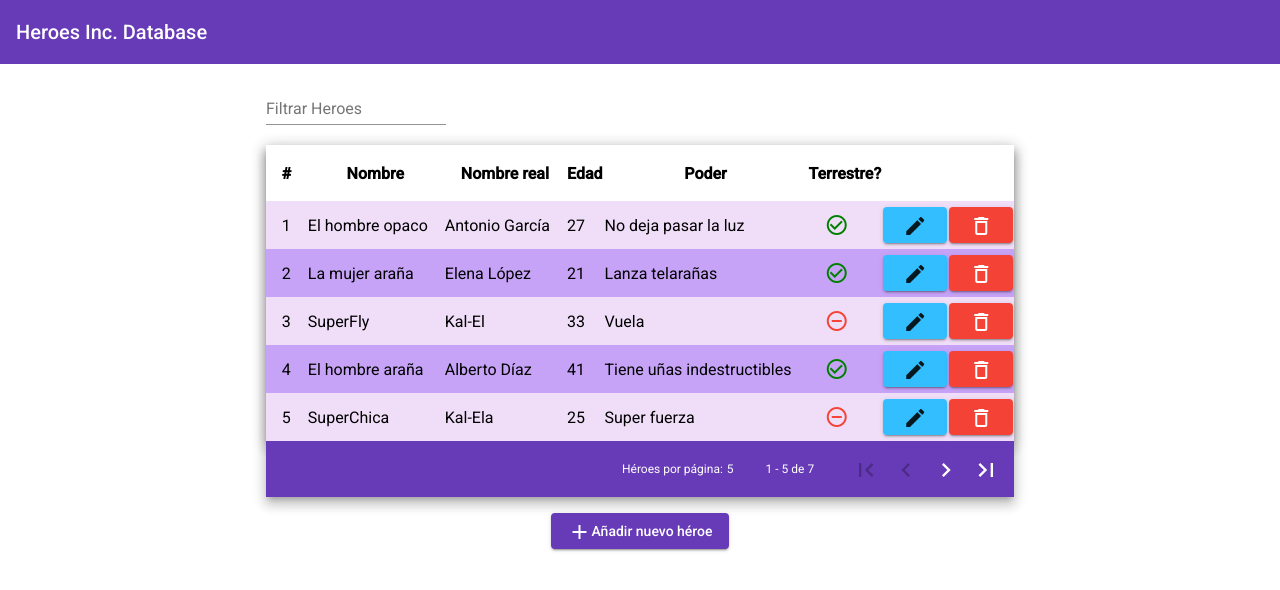
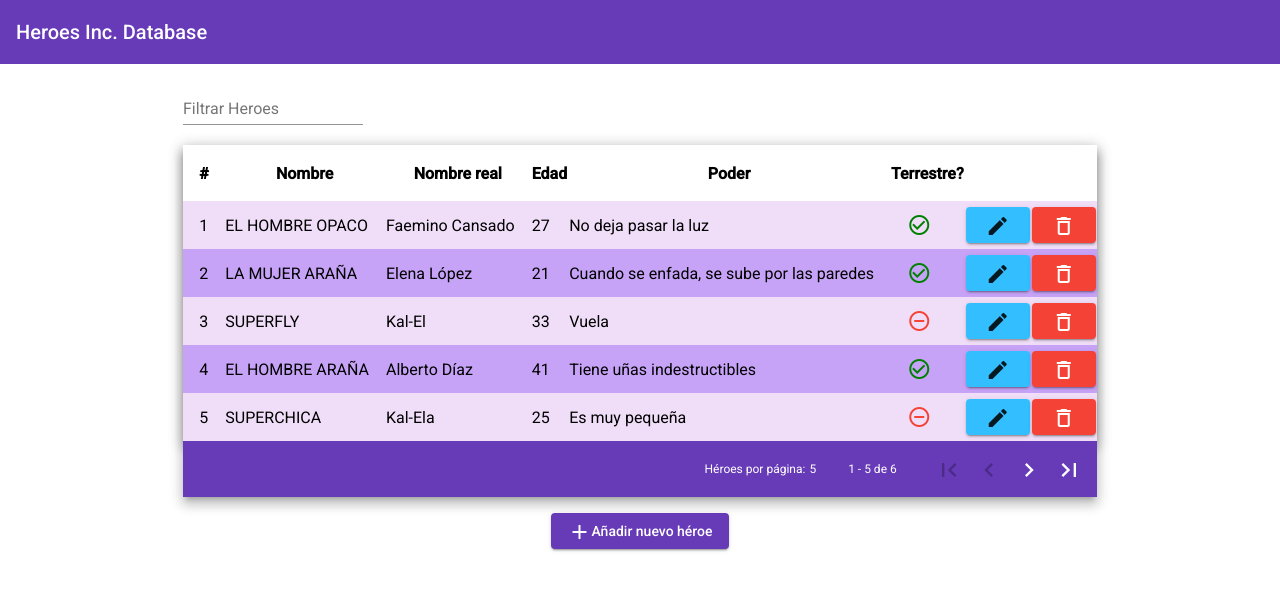
Before and after one commit to SuperIshma/heroes, an Angular app: page /main in a window 1280 px wide. Shown: the top 590 px of the page. Built offline with nearby package versions, Linux system fonts and the light colour scheme; data requests are answered from the project's data file.

Commit message:
Work done

```diff
--- a/src/app/app.component.html
+++ b/src/app/app.component.html
@@ -1,3 +1,4 @@
 <app-header></app-header>
 <router-outlet></router-outlet>
 <app-alert></app-alert>
+<app-spinner></app-spinner>
--- a/src/app/app.module.ts
+++ b/src/app/app.module.ts
@@ -15,13 +15,15 @@ import { MatDialogRef, MAT_DIALOG_DATA } from '@angular/material/dialog';
 import { DialogComponent } from './components/dialog/dialog.component';
 import { MatPaginatorIntl } from '@angular/material/paginator';
 import { MatPaginatorIntlEs } from './pages/main/paginator-es';
+import { SpinnerComponent } from './components/spinner/spinner.component';
 
 @NgModule({
   declarations: [
     AlertComponent,
     AppComponent,
     DialogComponent,
-    HeaderComponent
+    HeaderComponent,
+    SpinnerComponent
   ],
   imports: [
     AppRoutingModule,
--- /dev/null
+++ b/src/app/components/spinner/service/spinner.service.ts
@@ -0,0 +1,22 @@
+import { Injectable } from '@angular/core';
+import { Subject } from 'rxjs';
+
+@Injectable({
+  providedIn: 'root',
+})
+export class SpinnerService {
+
+  isLoading = new Subject<boolean>();
+
+  constructor() {}
+
+  public show() {
+    console.log('showing');
+     this.isLoading.next(true);
+  }
+
+  public hide() {
+    console.log('hiding');
+     this.isLoading.next(false);
+  }
+}
--- /dev/null
+++ b/src/app/components/spinner/spinner.component.html
@@ -0,0 +1,3 @@
+<div *ngIf="isLoading | async" class="overlay">
+    <p class="spinner">Loading...</p>
+</div>
--- /dev/null
+++ b/src/app/components/spinner/spinner.component.scss
@@ -0,0 +1,21 @@
+:host {
+    .overlay {
+        position: fixed;
+        display: block;
+        width: 100%;
+        height: 100%;
+        top: 0;
+        left: 0;
+        background-color: rgba(74, 74, 74, .8);
+        z-index: 99999;
+    }
+
+    .spinner {
+        position: absolute;
+        top: 50%;
+        left: 50%;
+        transform: translate(-50%, -50%);
+        color: white;
+        font-size: 3rem;
+    }
+}
--- /dev/null
+++ b/src/app/components/spinner/spinner.component.ts
@@ -0,0 +1,14 @@
+import { Component } from '@angular/core';
+import { SpinnerService } from './service/spinner.service';
+import { Subject } from 'rxjs';
+
+@Component({
+  selector: 'app-spinner',
+  templateUrl: './spinner.component.html',
+  styleUrls: [ './spinner.component.scss' ],
+})
+export class SpinnerComponent {
+  public isLoading: Subject<boolean> = this.spinnerSVC.isLoading;
+
+  constructor(private spinnerSVC: SpinnerService) {console.log('spinner!');}
+}
--- a/src/app/interceptor/api.interceptor.ts
+++ b/src/app/interceptor/api.interceptor.ts
@@ -5,18 +5,22 @@ import {
   HttpEvent,
   HttpInterceptor
 } from '@angular/common/http';
-import { Observable } from 'rxjs';
+import { finalize, Observable } from 'rxjs';
 import { environment } from 'src/environments/environment';
-
+import { SpinnerService } from '../components/spinner/service/spinner.service';
 @Injectable()
 export class ApiInterceptor implements HttpInterceptor {
 
+  constructor(private spinnerSVC: SpinnerService){}
+
   intercept(request: HttpRequest<any>, next: HttpHandler): Observable<HttpEvent<any>> {
+    this.spinnerSVC.show();
     const fullUrl = `${environment.APIUrl}${request.url}`;
     const cloneRequest = request.clone({
         url: fullUrl
     });
-    return next.handle(cloneRequest);
+    return next.handle(cloneRequest)
+      .pipe(finalize(() => {
+        setTimeout(() => {this.spinnerSVC.hide();}, 2000);})) // This timeout is to be able to see the spinner
   }
-
 }
--- a/src/assets/db.json
+++ b/src/assets/db.json
@@ -1,23 +1,23 @@
 {
   "heroes": [
     {
-      "id": 1,
-      "name": "El hombre opaco",
-      "realName": "Antonio García",
+      "name": "EL HOMBRE OPACO",
+      "realName": "Faemino Cansado",
       "age": 27,
       "power": "No deja pasar la luz",
-      "earthOrigin": true
+      "earthOrigin": true,
+      "id": 1
     },
     {
-      "name": "La mujer araña",
+      "name": "LA MUJER ARAÑA",
       "realName": "Elena López",
       "age": 21,
-      "power": "Lanza telarañas",
+      "power": "Cuando se enfada, se sube por las paredes",
       "earthOrigin": true,
       "id": 2
     },
     {
-      "name": "SuperFly",
+      "name": "SUPERFLY",
       "realName": "Kal-El",
       "age": 33,
       "power": "Vuela",
@@ -25,7 +25,7 @@
       "id": 3
     },
     {
-      "name": "El hombre araña",
+      "name": "EL HOMBRE ARAÑA",
       "realName": "Alberto Díaz",
       "age": 41,
       "power": "Tiene uñas indestructibles",
@@ -33,28 +33,20 @@
       "id": 4
     },
     {
-      "name": "SuperChica",
+      "name": "SUPERCHICA",
       "realName": "Kal-Ela",
       "age": 25,
-      "power": "Super fuerza",
+      "power": "Es muy pequeña",
       "earthOrigin": false,
       "id": 5
     },
     {
-      "name": "MegaHombre",
+      "name": "MEGAHOMBRE",
       "realName": "Liberio Sainz",
       "age": 36,
       "power": "Puede crecer hasta los 100 metros",
       "earthOrigin": false,
       "id": 6
-    },
-    {
-      "name": "Super Buen Tio",
-      "realName": "Pedro Andujar",
-      "age": 43,
-      "power": "Es super majo",
-      "earthOrigin": false,
-      "id": 7
     }
   ]
 }
```
